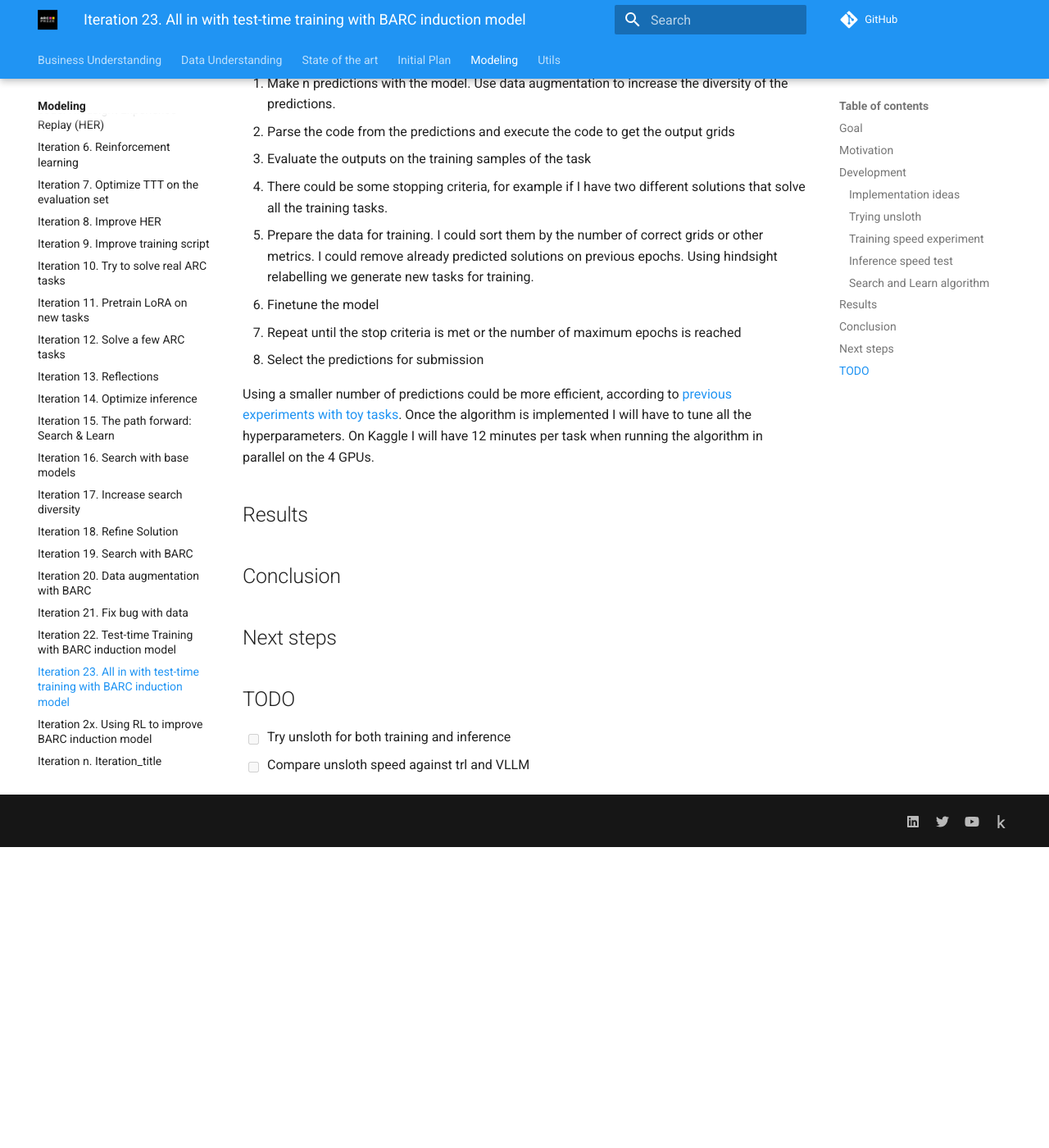
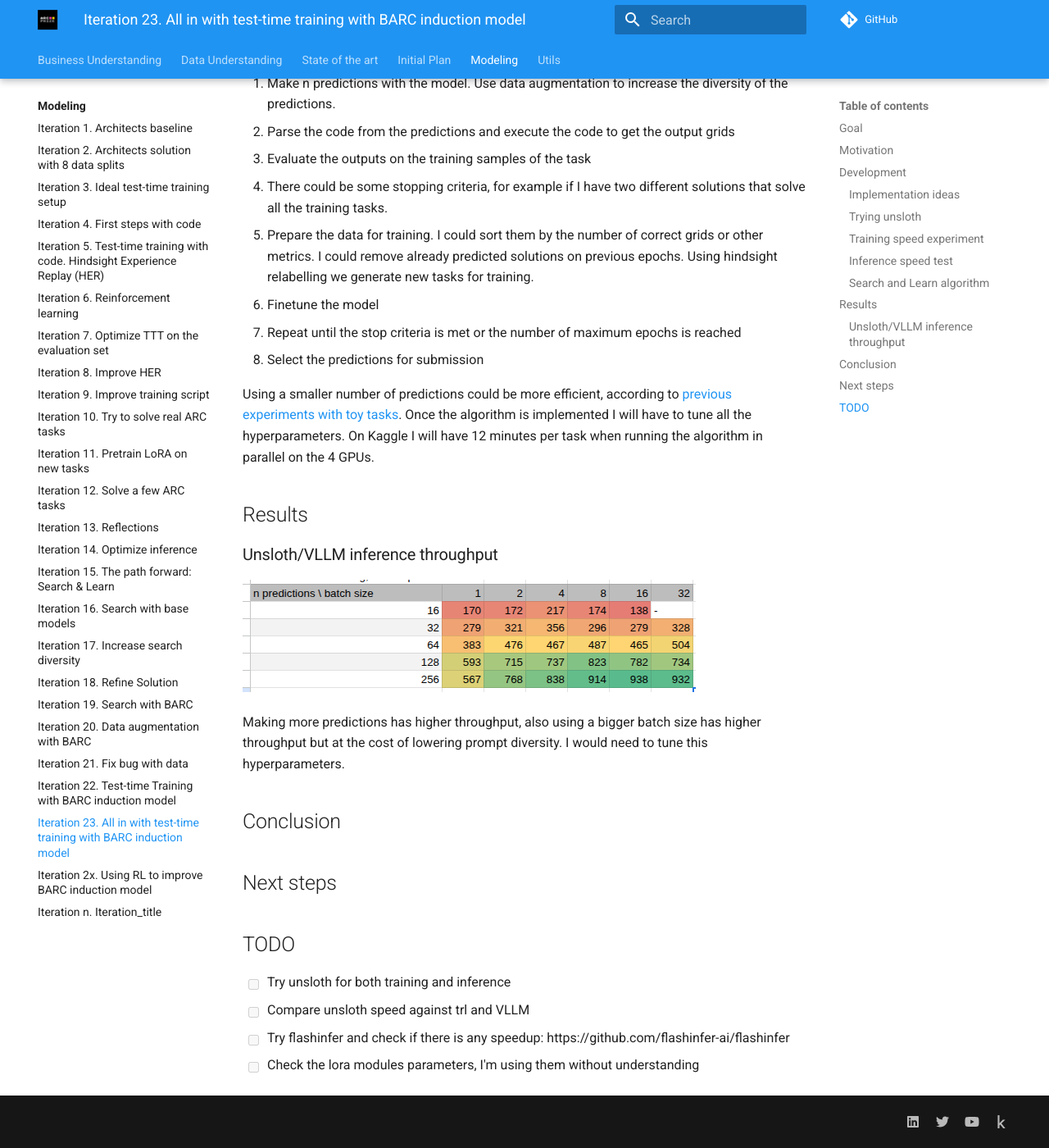
Before and after one commit to ironbar/arc25, an MkDocs documentation site: the page built from docs/modeling/Iteration_23_ttt_BARC_v2.md, in a window 1280 px wide and 1400 px high, scrolled down 3200 px. Shown: the whole window at 82% size. Built offline with MkDocs 1.6.1 and Material for MkDocs 9.7.7, drawn with Linux system fonts in a browser that asks for light colours; comment, search, counter and statistics services are not loaded; before the commit the page ends 4233 px from its top, so only the background shows below that.

Commit message:
measured inference throughput

```diff
--- a/docs/modeling/Iteration_23_ttt_BARC_v2.md
+++ b/docs/modeling/Iteration_23_ttt_BARC_v2.md
@@ -152,6 +152,13 @@ to tune all the hyperparameters. On Kaggle I will have 12 minutes per task when
 
 ## Results
 
+### Unsloth/VLLM inference throughput
+
+![alt text](res/1756991831223_image.png)
+
+Making more predictions has higher throughput, also using a bigger batch size has higher throughput but at the cost of lowering prompt diversity.
+I would need to tune this hyperparameters.
+
 ## Conclusion
 
 ## Next steps
@@ -160,3 +167,5 @@ to tune all the hyperparameters. On Kaggle I will have 12 minutes per task when
 
 - [ ] Try unsloth for both training and inference
 - [ ] Compare unsloth speed against trl and VLLM
+- [ ] Try flashinfer and check if there is any speedup: https://github.com/flashinfer-ai/flashinfer
+- [ ] Check the lora modules parameters, I'm using them without understanding
```
Also changed, not shown: docs/modeling/res/1756991831223_image.png (added), 1 other file.
